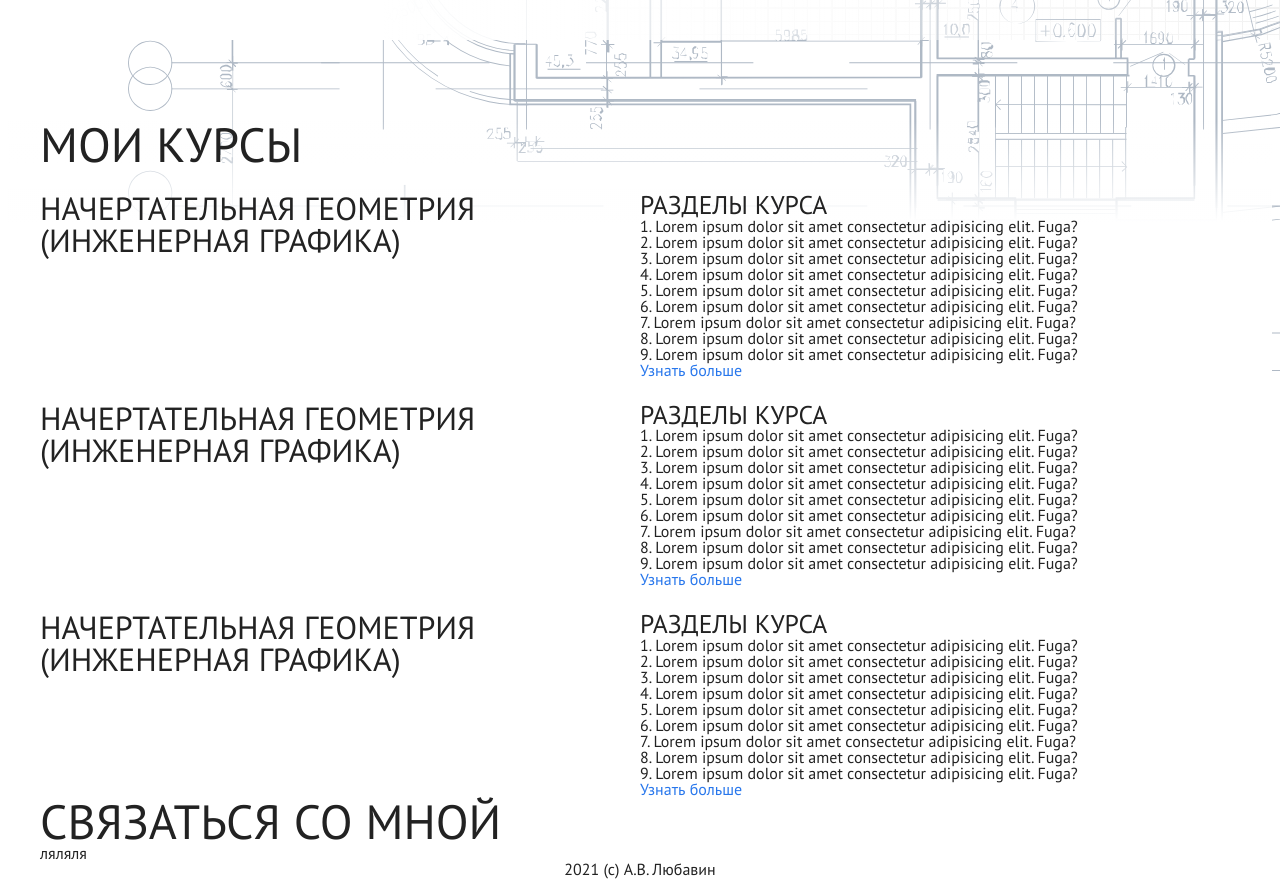
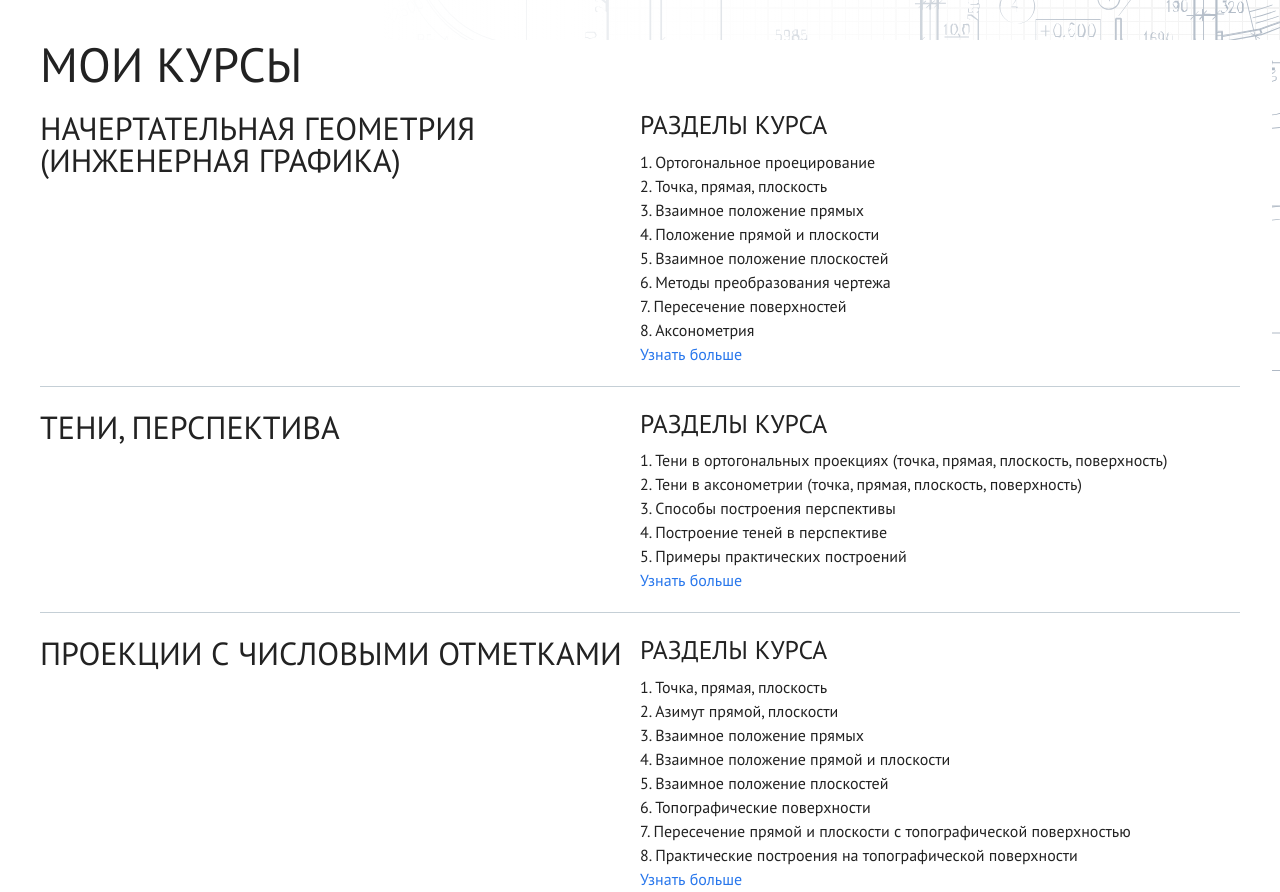
Before and after one commit to ivankhm/av-landing-frontend, a website built with Vite: page index.html in a window 1280 px wide. Shown: the part 760-1652 px from the top of the page. Built offline with nearby package versions, Linux system fonts and the light colour scheme; a web font is replaced by a local one.

Commit message:
products ready

```diff
--- a/index.html
+++ b/index.html
@@ -48,51 +48,47 @@
           <div class="product-description">
             <h4>Разделы курса</h4>
             <ol start="1">
-              <li>Lorem ipsum dolor sit amet consectetur adipisicing elit. Fuga?</li>
-              <li>Lorem ipsum dolor sit amet consectetur adipisicing elit. Fuga?</li>
-              <li>Lorem ipsum dolor sit amet consectetur adipisicing elit. Fuga?</li>
-              <li>Lorem ipsum dolor sit amet consectetur adipisicing elit. Fuga?</li>
-              <li>Lorem ipsum dolor sit amet consectetur adipisicing elit. Fuga?</li>
-              <li>Lorem ipsum dolor sit amet consectetur adipisicing elit. Fuga?</li>
-              <li>Lorem ipsum dolor sit amet consectetur adipisicing elit. Fuga?</li>
-              <li>Lorem ipsum dolor sit amet consectetur adipisicing elit. Fuga?</li>
-              <li>Lorem ipsum dolor sit amet consectetur adipisicing elit. Fuga?</li>
+              <li>Ортогональное проецирование</li>
+              <li>Точка, прямая, плоскость</li>
+              <li>Взаимное положение прямых</li>
+              <li>Положение прямой и плоскости</li>
+              <li>Взаимное положение плоскостей</li>
+              <li>Методы преобразования чертежа</li>
+              <li>Пересечение поверхностей</li>
+              <li>Аксонометрия</li>
             </ol>
             <a href="#contact-me">Узнать больше</a>
           </div>
         </article>
         <article class="product">
-          <h3>Начертательная геометрия (инженерная графика)</h3>
+          <h3>Тени, перспектива</h3>
           <div class="product-description">
             <h4>Разделы курса</h4>
             <ol start="1">
-              <li>Lorem ipsum dolor sit amet consectetur adipisicing elit. Fuga?</li>
-              <li>Lorem ipsum dolor sit amet consectetur adipisicing elit. Fuga?</li>
-              <li>Lorem ipsum dolor sit amet consectetur adipisicing elit. Fuga?</li>
-              <li>Lorem ipsum dolor sit amet consectetur adipisicing elit. Fuga?</li>
-              <li>Lorem ipsum dolor sit amet consectetur adipisicing elit. Fuga?</li>
-              <li>Lorem ipsum dolor sit amet consectetur adipisicing elit. Fuga?</li>
-              <li>Lorem ipsum dolor sit amet consectetur adipisicing elit. Fuga?</li>
-              <li>Lorem ipsum dolor sit amet consectetur adipisicing elit. Fuga?</li>
-              <li>Lorem ipsum dolor sit amet consectetur adipisicing elit. Fuga?</li>
+              <li>Тени в ортогональных проекциях (точка, прямая, плоскость, поверхность)</li>
+              <li>Тени в аксонометрии (точка, прямая, плоскость, поверхность)</li>
+              <li>Способы построения перспективы</li>
+              <li>Построение теней в перспективе</li>
+              <li>Примеры практических построений</li>
+
             </ol>
             <a href="#contact-me">Узнать больше</a>
           </div>
         </article>
         <article class="product">
-          <h3>Начертательная геометрия (инженерная графика)</h3>
+          <h3>Проекции с числовыми отметками</h3>
           <div class="product-description">
             <h4>Разделы курса</h4>
             <ol start="1">
-              <li>Lorem ipsum dolor sit amet consectetur adipisicing elit. Fuga?</li>
-              <li>Lorem ipsum dolor sit amet consectetur adipisicing elit. Fuga?</li>
-              <li>Lorem ipsum dolor sit amet consectetur adipisicing elit. Fuga?</li>
-              <li>Lorem ipsum dolor sit amet consectetur adipisicing elit. Fuga?</li>
-              <li>Lorem ipsum dolor sit amet consectetur adipisicing elit. Fuga?</li>
-              <li>Lorem ipsum dolor sit amet consectetur adipisicing elit. Fuga?</li>
-              <li>Lorem ipsum dolor sit amet consectetur adipisicing elit. Fuga?</li>
-              <li>Lorem ipsum dolor sit amet consectetur adipisicing elit. Fuga?</li>
-              <li>Lorem ipsum dolor sit amet consectetur adipisicing elit. Fuga?</li>
+              <li>Точка, прямая, плоскость</li>
+              <li>Азимут прямой, плоскости</li>
+              <li>Взаимное положение прямых</li>
+              <li>Взаимное положение прямой и плоскости</li>
+              <li>Взаимное положение плоскостей</li>
+              <li>Топографические поверхности</li>
+              <li>Пересечение прямой и плоскости с топографической поверхностью</li>
+              <li>Практические построения на топографической поверхности</li>
+
             </ol>
             <a href="#contact-me">Узнать больше</a>
           </div>
--- a/styles/main.scss
+++ b/styles/main.scss
@@ -26,6 +26,27 @@
   100% {
     opacity: 1;
     transform: translateY(0);
+  }
+}
+
+@mixin adaptive-max-width {
+  width: 100%;
+  max-width: auto;
+
+  @media screen and (min-width: $breakpoint-sm) {
+    max-width: $breakpoint-sm;
+  }
+
+  @media screen and (min-width: $breakpoint-md) {
+    max-width: $breakpoint-md;
+  }
+
+  @media screen and (min-width: $breakpoint-lg) {
+    max-width: $breakpoint-lg;
+  }
+
+  @media screen and (min-width: $breakpoint-xl) {
+    max-width: $breakpoint-xl;
   }
 }
 
@@ -71,27 +92,27 @@
     animation: appear 0.5s ease-in;
   }
 
-
-
   section {
-    width: 100%;
-    max-width: $breakpoint-lg;
+    @include adaptive-max-width;
   }
 }
 
 .hero-section {
-
-
-  margin-bottom: 5rem;
-
   display: grid;
   grid-template-rows: auto;
   grid-template-columns: 100%;
 
   align-items: center;
 
+  height: 50vh;
+  margin-bottom: 3rem;
 
-  height: 100vh;
+  @media screen and (min-width: $breakpoint-xs) {
+    height: 100vh;
+    margin-bottom: 0;
+
+  }
+
 
 
   .hero-decoration {
@@ -105,8 +126,7 @@
     .large-image {
       display: none;
 
-      @media screen and (min-width: $breakpoint-md) {
-
+      @media screen and (min-width: $breakpoint-lg) {
         display: block;
       }
     }
@@ -115,11 +135,9 @@
       display: block;
       max-height: 425.7px;
 
-      @media screen and (min-width: $breakpoint-md) {
-
+      @media screen and (min-width: $breakpoint-lg) {
         display: none;
       }
-
     }
 
   }
@@ -135,7 +153,6 @@
   .hero-content {
 
     h1 {
-      text-align: center;
       animation: fadeInToTop 0.5s linear 0.1s both;
     }
 
@@ -143,7 +160,6 @@
       animation: fadeInToTop 0.5s linear 0.5s both;
 
       line-height: 1.3em;
-      text-align: center;
 
       margin-top: 1rem;
     }
@@ -161,7 +177,8 @@
 .products-section {
   position: relative;
   z-index: 2;
-  align-self: left;
+
+  margin-bottom: 3rem;
 
   &::after {
     content: ' ';
@@ -173,7 +190,7 @@
     width: 100%;
     height: 100%;
 
-    background: linear-gradient(to bottom, rgba($white, 0), $white 15%) no-repeat;
+    background: $white; // linear-gradient(to bottom, rgba($white, 0), $white 15%) no-repeat;
   }
 
   display: flex;
@@ -187,7 +204,7 @@
 
 
   .products-wrapper {
-    max-width: $breakpoint-lg;
+    @include adaptive-max-width;
 
     .products-list {
       display: grid;
@@ -196,11 +213,28 @@
         margin-top: 1.5rem;
         display: grid;
 
-        grid-template-columns: 1fr 1fr;
+        grid-template-columns: 1fr;
+
+        @media screen and (min-width: $breakpoint-sm) {
+
+          grid-template-columns: 1fr 1fr;
+        }
+
+        padding-bottom: 1.5rem;
+        border-bottom: 1px solid $light-grey;
 
         .product-description {
+          h4 {
+            margin-bottom: 1rem;
+          }
+
           ol {
             list-style: inside decimal;
+
+            li {
+              margin-bottom: 0.5rem;
+
+            }
           }
         }
       }
--- a/styles/variables.scss
+++ b/styles/variables.scss
@@ -1,3 +1,4 @@
+$breakpoint-xs: 420px;
 $breakpoint-sm: 640px;
 $breakpoint-md: 960px;
 $breakpoint-lg: 1200px;
@@ -10,5 +11,7 @@ $padding-lg: 48px;
 $primary-color: #2877EC;
 $secondary-color: adjust-hue($primary-color, 45);
 
+$light-grey: #C5CFD6;
+
 $white: rgb(255, 255, 255);
 $black: black;
```
